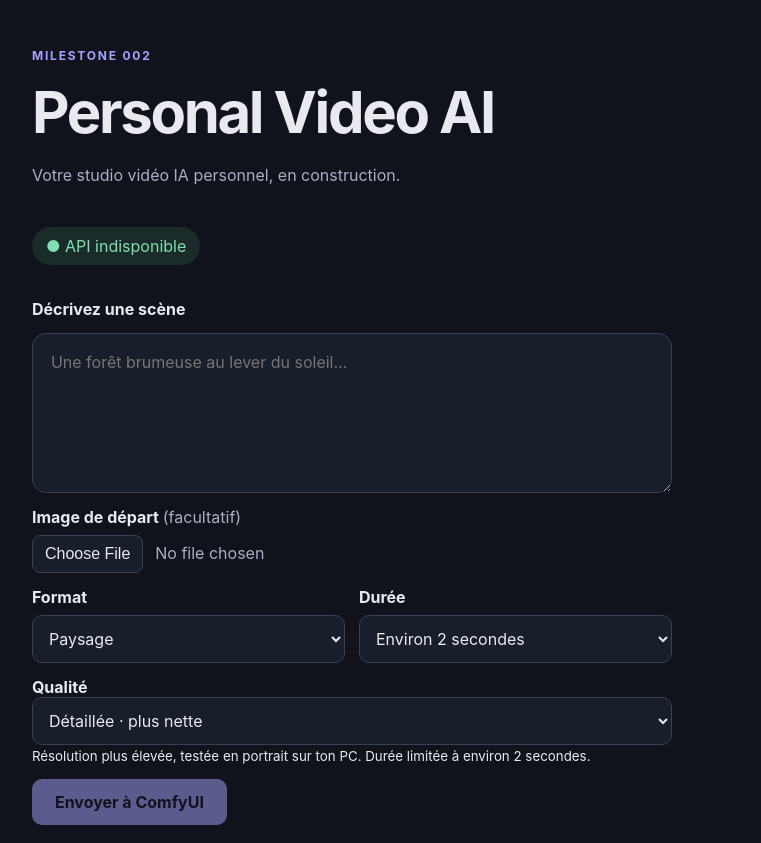
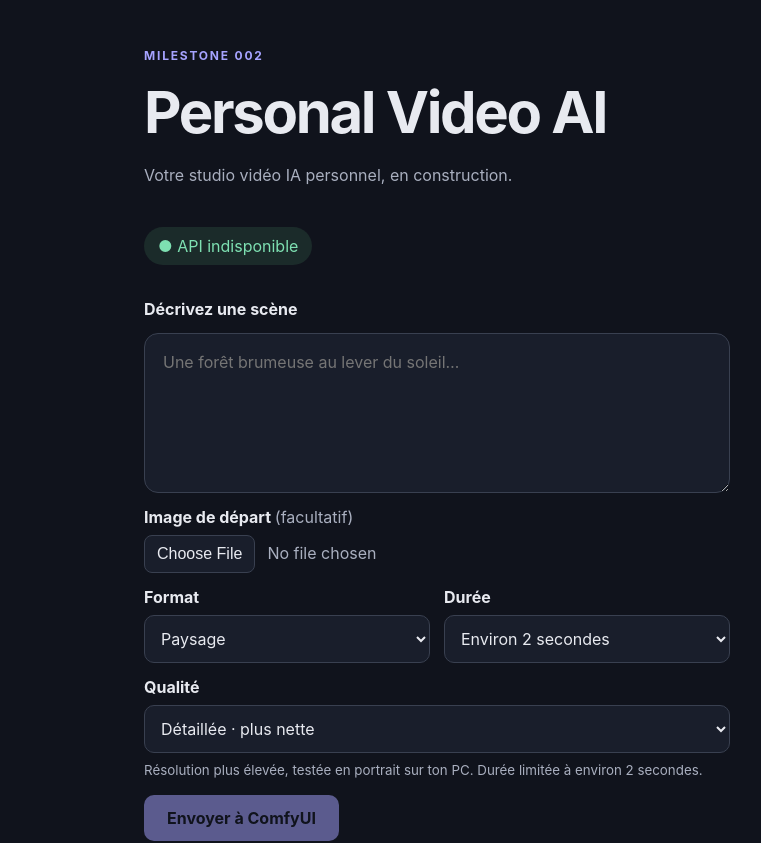
Before and after one commit to triplevega/personal-video-ai, a React (Vite) app in the folder frontend/: page / in a window 1280 px wide. Shown: the top 843 px of the page, without its empty margins (183-944 px from the left). Built offline with nearby package versions, Linux system fonts and the light colour scheme; no server answers.

Commit message:
Add detailed local video quality mode

```diff
--- a/frontend/src/style.css
+++ b/frontend/src/style.css
@@ -20,6 +20,8 @@ select:focus { outline: 2px solid #a6a3ff; }
 .image-field input::file-selector-button { margin-right: 12px; padding: 9px 12px; border: 1px solid #394050; border-radius: 8px; color: #e8eaf0; background: #191e2b; cursor: pointer; }
 .clear-image { padding: 4px 0; background: transparent; color: #a6a3ff; font-size: 14px; }
 .format-warning { margin: 0; color: #ffd097; font-size: 14px; line-height: 1.5; }
+.quality-field { display: grid; gap: 8px; }
+.quality-field small { color: #a9afbf; line-height: 1.5; }
 @media (max-width: 520px) { .settings-row { grid-template-columns: 1fr; } }
 button { justify-self: start; padding: 13px 23px; border: 0; border-radius: 10px; background: #a6a3ff; color: #10131c; font: inherit; font-weight: 700; cursor: pointer; }
 button:disabled { opacity: .5; cursor: not-allowed; }
```
